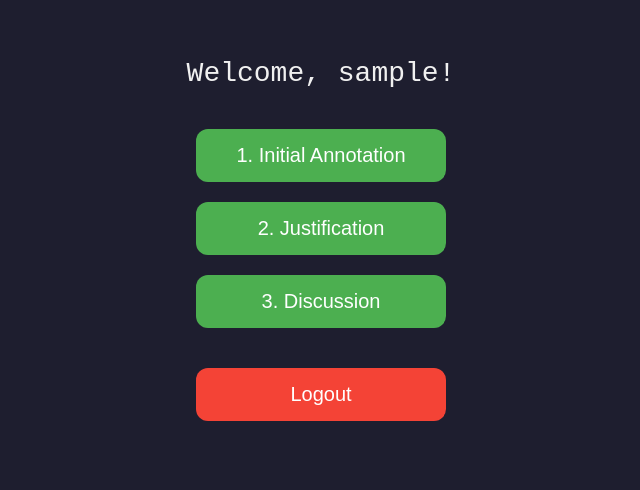
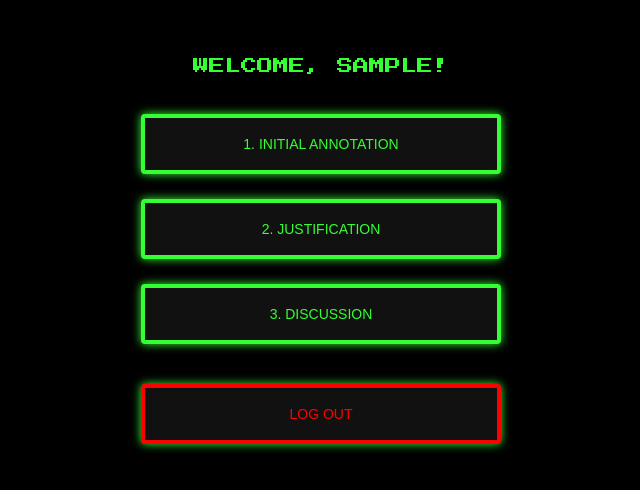
Before and after one commit to zzp-coder/GPRLabel, a FastAPI app: page /stage_select in a window 1280 px wide. Shown: the top 490 px of the page, without its empty margins (319-959 px from the left). Run offline with FastAPI, Linux system fonts and the light colour scheme; the visitor is signed in with stand-in values (Sample User, id 1).

Commit message:
modify game style

```diff
--- a/templates/stage_select.html
+++ b/templates/stage_select.html
@@ -1,47 +1,61 @@
 <!DOCTYPE html>
 <html>
 <head>
-    <title>Stage Selection</title>
-    <link rel="stylesheet" href="/static/style.css">
+    <title>Select Your Stage</title>
+    <link href="https://fonts.googleapis.com/css2?family=Press+Start+2P&display=swap" rel="stylesheet">
     <style>
         body {
-            background-color: #1e1e2f;
-            font-family: 'Courier New', monospace;
-            color: #f0f0f0;
+            background-color: #000000;
+            font-family: 'Press Start 2P', monospace;
+            color: #33FF33;
             text-align: center;
             padding-top: 50px;
         }
         .stage-button {
             display: block;
-            margin: 20px auto;
-            padding: 15px 40px;
-            background-color: #4CAF50;
-            border: none;
-            border-radius: 12px;
-            color: white;
-            font-size: 20px;
+            margin: 25px auto;
+            padding: 18px 20px;
+            background-color: #111;
+            border: 4px solid #33FF33;
+            border-radius: 4px;
+            color: #33FF33;
+            font-size: 14px;
             cursor: pointer;
-            width: 250px;
+            width: 360px;
+            box-shadow: 0 0 10px #33FF33;
+            text-transform: uppercase;
         }
         .stage-button:hover {
-            background-color: #45a049;
+            background-color: #222;
+            border-color: #FF33FF;
+            color: #FF33FF;
+            box-shadow: 0 0 20px #FF33FF;
         }
         .welcome {
-            font-size: 28px;
+            font-size: 16px;
             margin-bottom: 40px;
+        }
+        .container {
+            width: 100%;
+            max-width: 500px;
+            margin: 0 auto;
         }
     </style>
 </head>
 <body>
-    <div class="welcome">Welcome, {{ user }}!</div>
+    <div class="container">
+        <div class="welcome">WELCOME, {{ user|upper }}!</div>
         {% for stage_name, stage_num in stages %}
             <form action="/go_to_stage" method="get">
                 <input type="hidden" name="stage" value="{{ stage_num }}">
-            <button type="submit" class="stage-button">{{ stage_num }}. {{ stage_name }}</button>
+                <button type="submit" class="stage-button">
+                    {{ stage_num }}. {{ stage_name.upper() }}
+                </button>
             </form>
         {% endfor %}
         <form action="/logout" method="get" style="margin-top: 40px;">
-        <button class="stage-button" style="background-color: #f44336;">Logout</button>
+            <button class="stage-button" style="border-color: red; color: red;">LOG OUT</button>
         </form>
+    </div>
 </body>
 </html>
```
Also changed, not shown: templates/not_open.html (+17 -13 lines). Lines whose indentation alone changed are shown as unchanged.
